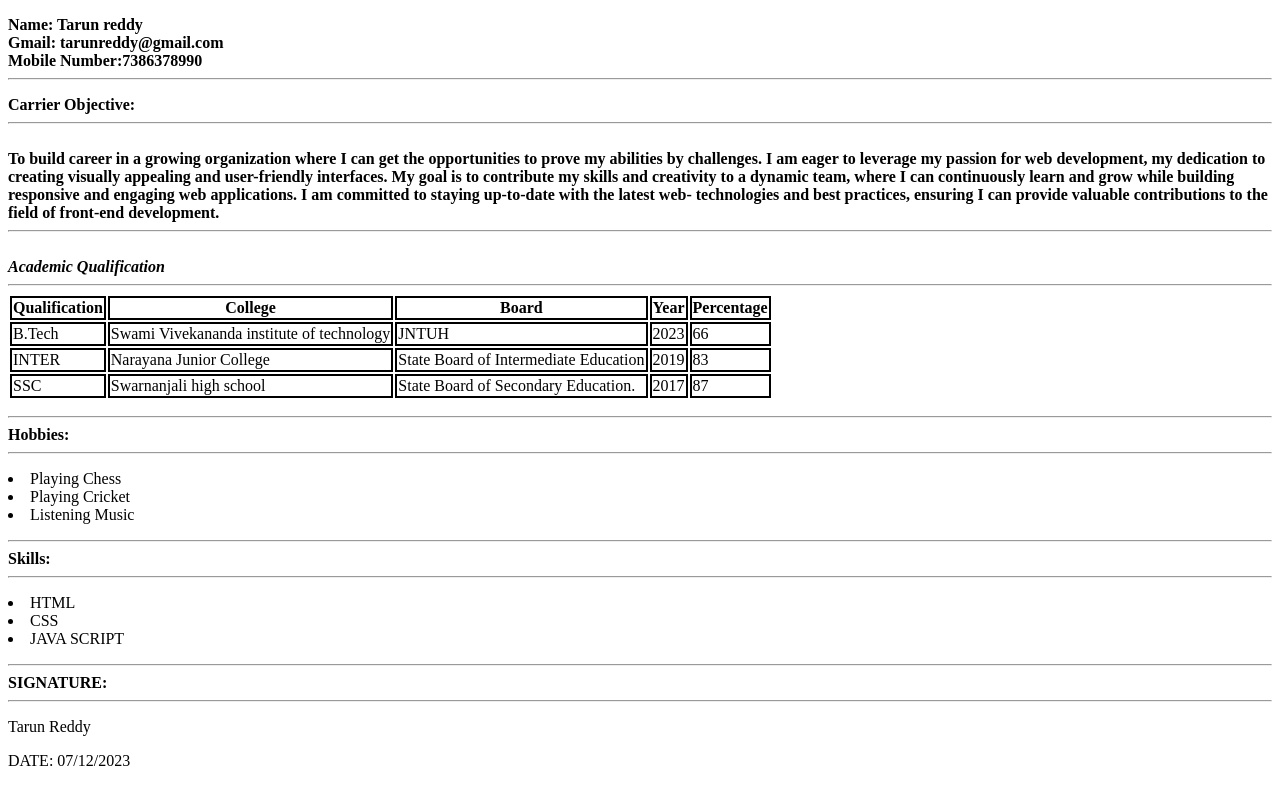
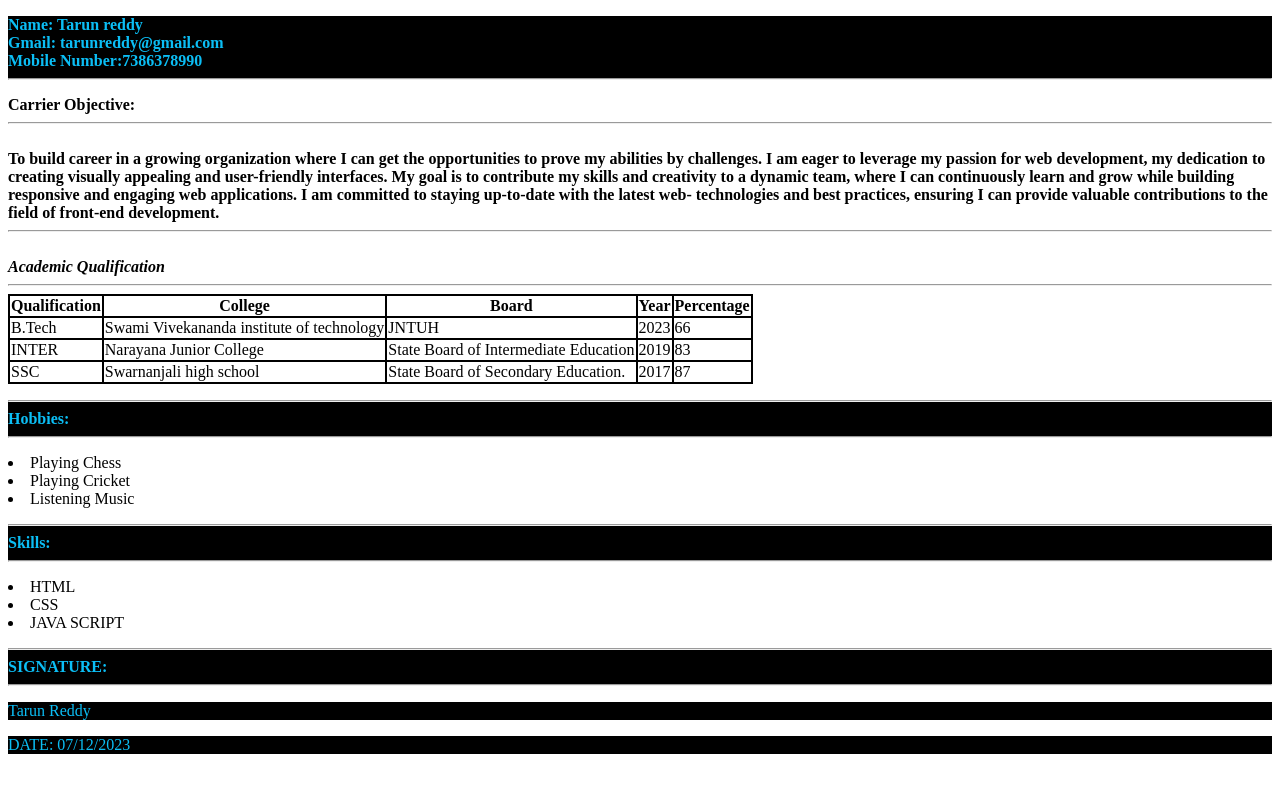
Before and after one commit to tarunreddybabi/Dom-resume, a plain HTML site: page Js 07-12/Dom-resume.html in a window 1280 px wide. Drawn offline with Linux system fonts and the light colour scheme.

Commit message:
Update Dom-resume.html

```diff
--- a/Js 07-12/Dom-resume.html
+++ b/Js 07-12/Dom-resume.html
@@ -1,15 +1,21 @@
 <!DOCTYPE html>
 <html lang="en">
 <head>
-    <style>
-        .table,tr,th,td{
+   <style>
+        table,tr,th,td{
             border: 2px solid black;
             border-collapse: collapse;
         }
-        .p{
-            color: aquamarine;
+        p{
+            background-color: black;
+            color: rgb(11, 190, 245);
+        }
+        div:hover{
+            background-color: black;
+            color: rgb(15, 248, 7);
         }
     </style>
+
 
     <meta charset="UTF-8">
     <meta name="viewport" content="width=device-width, initial-scale=1.0">
```
